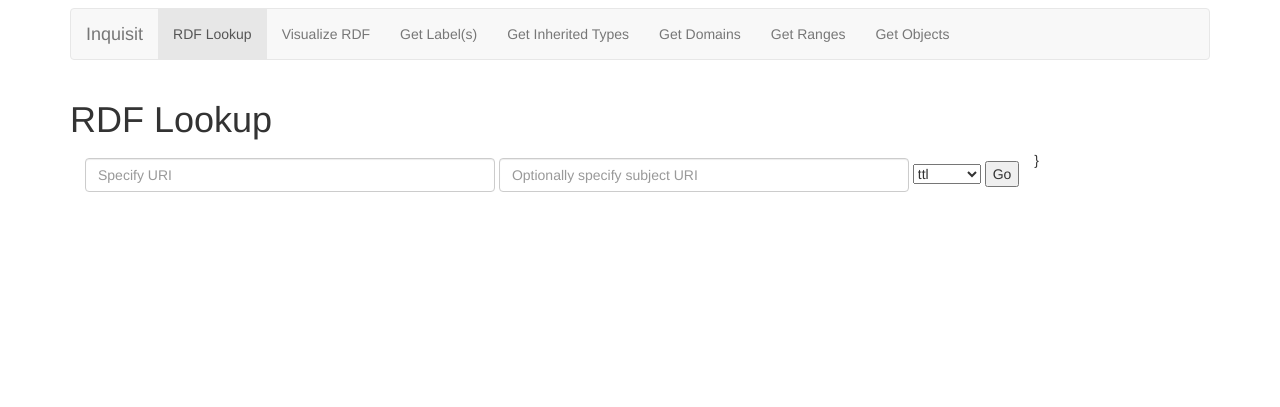
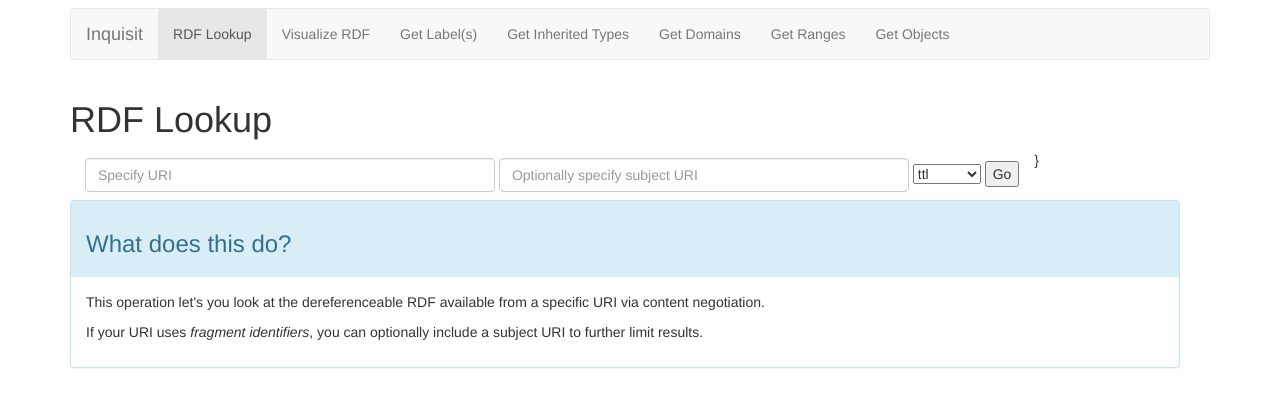
Before and after one commit to markpbaggett/RDFInquisitor, a Flask app: page /lookup in a window 1280 px wide. Shown: the part 217-624 px from the top of the page. Run offline with Flask 2, Linux system fonts and the light colour scheme; some libraries are stand-ins or nearby versions.

Commit message:
Add info.

```diff
--- a/flaskr/templates/lookup.html
+++ b/flaskr/templates/lookup.html
@@ -61,8 +61,30 @@
                         </form>
                         {% if results %}
                             <div class="row col-md-12">
-                                <h3>Results</h3>
-                                    {{results}}
+                                <div class="panel-group">
+                                        <div class="panel panel-success">
+                                            <div class="panel-heading">
+                                                <h3>Results</h3>
+                                            </div>
+                                            <div class="panel-body">
+                                                {{results}}
+                                            </div>
+                                        </div>
+                                </div>
+                            </div>
+                        {%  else %}
+                            <div class="row col-md-12">
+                                <div class="panel-group">
+                                    <div class="panel panel-info">
+                                        <div class="panel-heading">
+                                            <h3>What does this do?</h3>
+                                        </div>
+                                        <div class="panel-body">
+                                            <p>This operation let's you look at the dereferenceable RDF available from a specific URI via content negotiation.</p>
+                                            <p>If your URI uses <i>fragment identifiers</i>, you can optionally include a subject URI to further limit results.</p>
+                                        </div>
+                                    </div>
+                                </div>
                             </div>
                         {% endif %}}
                 </div>
```
